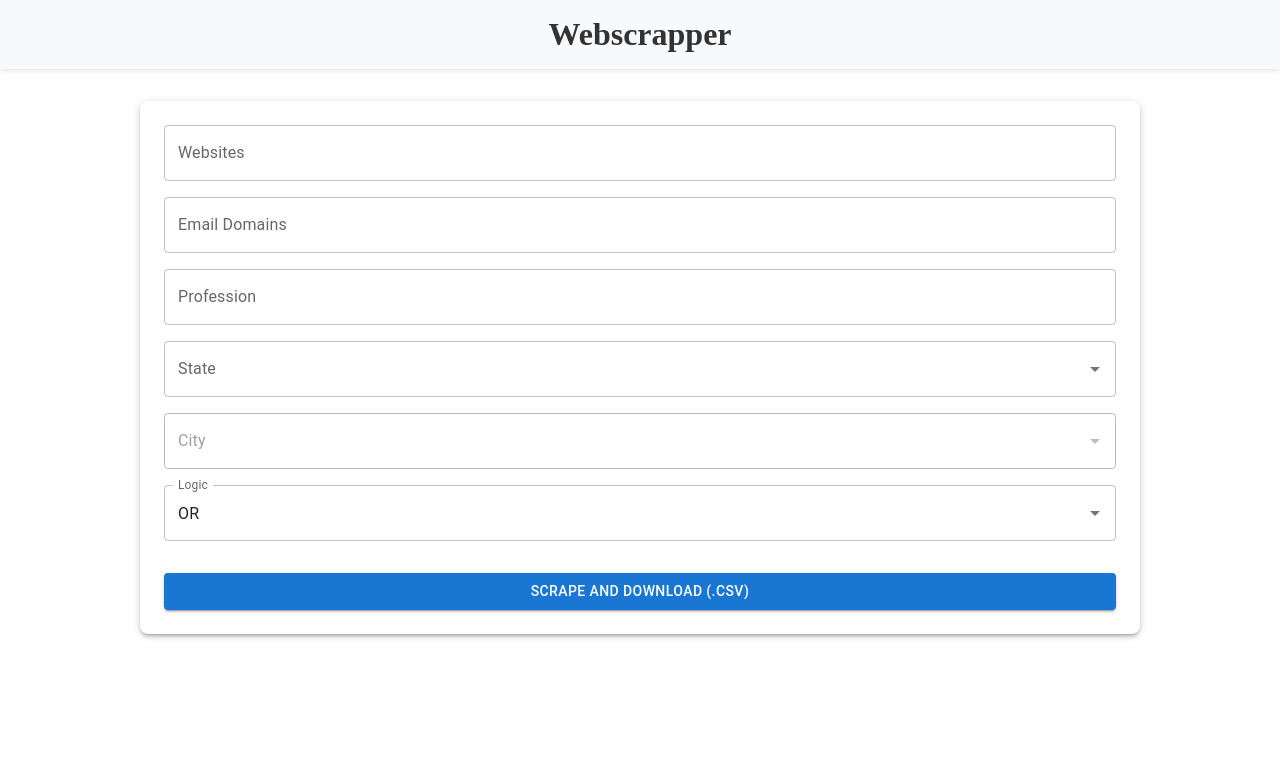
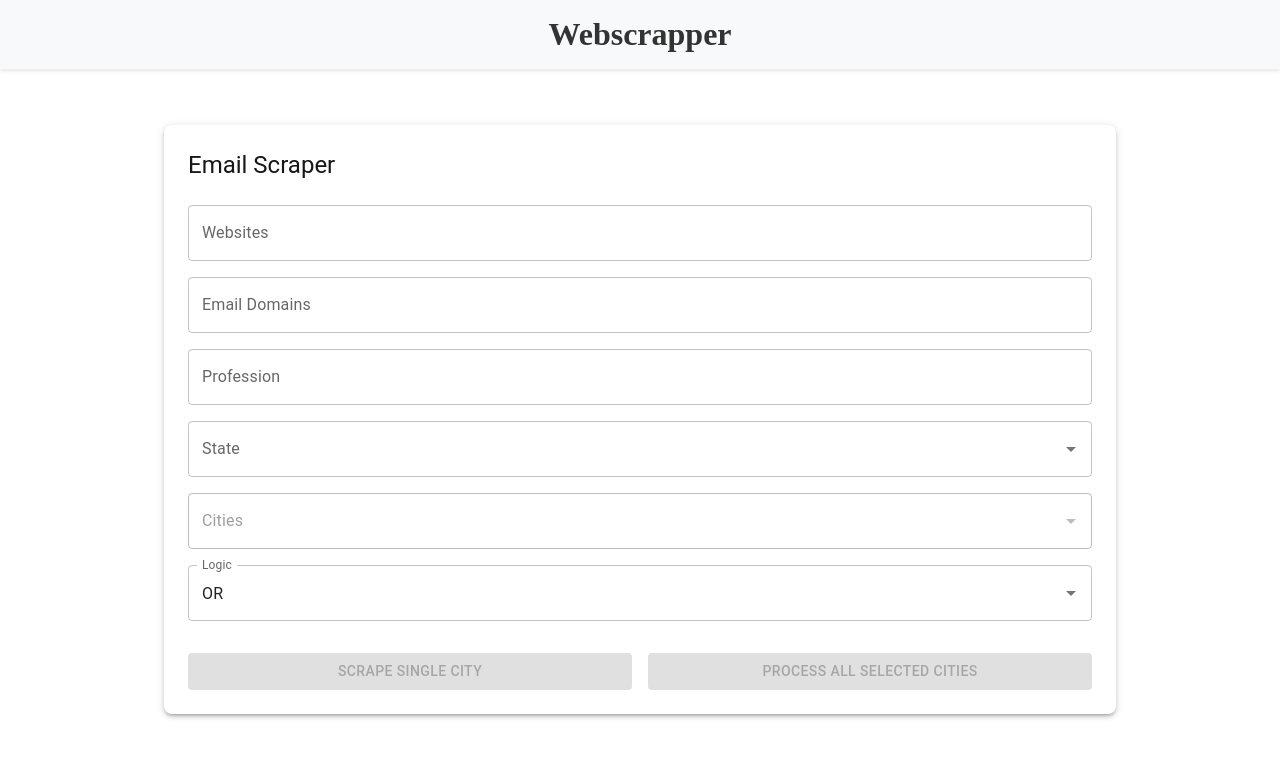
Before and after one commit to Chirag373/webscrapper, a Next.js app: page / in a window 1280 px wide. Shown: the top 758 px of the page. Built offline with nearby package versions, Linux system fonts and the light colour scheme.

Commit message:
done with the scraper

```diff
--- a/src/components/InputFormContainer.tsx
+++ b/src/components/InputFormContainer.tsx
@@ -1,4 +1,4 @@
-import React, { useState, useMemo } from "react";
+import React, { useState, useMemo, useEffect } from "react";
 import {
     Autocomplete,
     Chip,
@@ -7,9 +7,13 @@ import {
     Box,
     CircularProgress,
     Snackbar,
-    Alert
+    Alert,
+    Typography,
+    LinearProgress,
+    Card,
+    CardContent
 } from "@mui/material";
-import { handleFormSubmit } from "@/utils/formHandlers";
+import { handleFormSubmit, scrapeSearchResults } from "@/utils/formHandlers";
 import usCities from "../data/us_cities_states.json";
 
 export default function InputFormContainer() {
@@ -17,9 +21,14 @@ export default function InputFormContainer() {
     const [email, setEmail] = useState<string[]>([]);
     const [profession, setProfession] = useState('');
     const [state, setState] = useState('');
-    const [city, setCity] = useState('');
+    const [selectedCities, setSelectedCities] = useState<string[]>([]);
     const [logic, setLogic] = useState<'OR' | 'AND'>('OR');
     const [loading, setLoading] = useState(false);
+    const [batchProcessing, setBatchProcessing] = useState(false);
+    const [currentCity, setCurrentCity] = useState('');
+    const [progress, setProgress] = useState(0);
+    const [totalCities, setTotalCities] = useState(0);
+    const [allScrapedEmails, setAllScrapedEmails] = useState<{[city: string]: string[]}>({});
     const [notification, setNotification] = useState({ open: false, message: '', severity: 'success' as 'success' | 'error' });
 
     const states = useMemo(() => Object.keys(usCities), []);
@@ -32,17 +41,139 @@ export default function InputFormContainer() {
         setLoading(true);
 
         try {
-            const result = await handleFormSubmit({ sites, email, profession, city, state, logic });
+            const result = await handleFormSubmit({
+                sites,
+                email,
+                profession,
+                city: selectedCities[0] || '',
+                state,
+                logic
+            });
+
             if (result?.success) {
-                setNotification({ open: true, message: `Successfully scraped ${result.emailCount} email addresses!`, severity: 'success' });
+                // Create and download CSV
+                const csvContent = 'Email,City,State\n' +
+                    result.emails?.map(email => `${email},${selectedCities[0] || ''},${state}`).join('\n');
+
+                const blob = new Blob([csvContent], { type: 'text/csv' });
+                const url = window.URL.createObjectURL(blob);
+                const a = document.createElement('a');
+                a.href = url;
+                a.download = 'scraped_emails.csv';
+                document.body.appendChild(a);
+                a.click();
+                document.body.removeChild(a);
+                window.URL.revokeObjectURL(url);
+
+                setNotification({
+                    open: true,
+                    message: `Successfully scraped ${result.emailCount} email addresses!`,
+                    severity: 'success'
+                });
             } else {
-                setNotification({ open: true, message: result?.error || 'Failed to scrape emails', severity: 'error' });
+                setNotification({
+                    open: true,
+                    message: result?.error || 'Failed to scrape emails',
+                    severity: 'error'
+                });
             }
         } catch (error) {
-            setNotification({ open: true, message: error instanceof Error ? error.message : 'An unknown error occurred', severity: 'error' });
+            setNotification({
+                open: true,
+                message: error instanceof Error ? error.message : 'An unknown error occurred',
+                severity: 'error'
+            });
         } finally {
             setLoading(false);
         }
+    };
+
+    const handleBatchProcess = async () => {
+        if (!state || selectedCities.length === 0) {
+            setNotification({
+                open: true,
+                message: 'Please select a state and at least one city',
+                severity: 'error'
+            });
+            return;
+        }
+
+        setBatchProcessing(true);
+        setProgress(0);
+        setTotalCities(selectedCities.length);
+        setAllScrapedEmails({});
+
+        const allEmailsResult: {[city: string]: string[]} = {};
+
+        for (let i = 0; i < selectedCities.length; i++) {
+            const city = selectedCities[i];
+            setCurrentCity(city);
+            setProgress(Math.round(((i) / selectedCities.length) * 100));
+
+            try {
+                const formData = {
+                    sites,
+                    email,
+                    profession,
+                    city,
+                    state,
+                    logic,
+                    pages: 3
+                };
+
+                console.log(`Processing city ${i + 1}/${selectedCities.length}: ${city}`);
+
+                const result = await scrapeSearchResults(formData);
+
+                if (result.success && result.emails && result.emails.length > 0) {
+                    allEmailsResult[city] = result.emails;
+                    setAllScrapedEmails(prev => ({...prev, [city]: result.emails || []}));
+                    console.log(`Found ${result.emails.length} emails for ${city}`);
+                } else {
+                    console.log(`No emails found for ${city}`);
+                    allEmailsResult[city] = [];
+                    setAllScrapedEmails(prev => ({...prev, [city]: []}));
+                }
+
+                await new Promise(resolve => setTimeout(resolve, 3000));
+
+            } catch (error) {
+                console.error(`Error processing ${city}:`, error);
+                allEmailsResult[city] = [];
+                setAllScrapedEmails(prev => ({...prev, [city]: []}));
+            }
+        }
+
+        setProgress(100);
+        setCurrentCity('');
+
+        let csvContent = 'Email,City,State\n';
+
+        Object.entries(allEmailsResult).forEach(([city, emails]) => {
+            emails.forEach(email => {
+                csvContent += `${email},${city},${state}\n`;
+            });
+        });
+
+        const totalUniqueEmails = Object.values(allEmailsResult).flat().length;
+
+        const blob = new Blob([csvContent], { type: 'text/csv' });
+        const url = window.URL.createObjectURL(blob);
+        const a = document.createElement('a');
+        a.href = url;
+        a.download = `${state}_emails.csv`;
+        document.body.appendChild(a);
+        a.click();
+        document.body.removeChild(a);
+        window.URL.revokeObjectURL(url);
+
+        setNotification({
+            open: true,
+            message: `Successfully scraped ${totalUniqueEmails} unique email addresses from ${selectedCities.length} cities!`,
+            severity: 'success'
+        });
+
+        setBatchProcessing(false);
     };
 
     const handleCloseNotification = () => {
@@ -56,12 +187,23 @@ export default function InputFormContainer() {
         if (!email.includes(formatted)) setEmail([...email, formatted]);
     };
 
+    useEffect(() => {
+        setSelectedCities([]);
+    }, [state]);
+
+    const totalEmailsFound = useMemo(() => {
+        return Object.values(allScrapedEmails).reduce((sum, emails) => sum + emails.length, 0);
+    }, [allScrapedEmails]);
+
     return (
+        <Box sx={{ maxWidth: 1000, mx: 'auto', my: 4, p: 3 }}>
             <Box
                 component="form"
                 onSubmit={handleSubmit}
-            sx={{ maxWidth: 1000, mx: 'auto', my: 4, p: 3, display: 'flex', flexDirection: 'column', gap: 2, boxShadow: 3, borderRadius: 2 }}
+                sx={{ display: 'flex', flexDirection: 'column', gap: 2, boxShadow: 3, borderRadius: 2, p: 3, mb: 4 }}
             >
+                <Typography variant="h5" gutterBottom>Email Scraper</Typography>
+
                 <Autocomplete
                     multiple
                     freeSolo
@@ -77,15 +219,13 @@ export default function InputFormContainer() {
                     }}
                     renderTags={(value, getTagProps) =>
                         value.map((option, index) => {
-                        const tagProps = getTagProps({ index });
-                        // Extract the key from tagProps and pass it directly
-                        const { key, ...otherProps } = tagProps;
+                            const { key, ...tagProps } = getTagProps({ index });
                             return (
                                 <Chip
                                     key={key}
                                     label={option}
                                     variant="outlined"
-                                {...otherProps}
+                                    {...tagProps}
                                 />
                             );
                         })
@@ -107,13 +247,17 @@ export default function InputFormContainer() {
                         }
                     }}
                     renderTags={(value, getTagProps) =>
-                    value.map((option, index) => (
+                        value.map((option, index) => {
+                            const { key, ...tagProps } = getTagProps({ index });
+                            return (
                                 <Chip
+                                    key={key}
                                     label={option}
                                     variant="outlined"
-                            {...getTagProps({ index })}
+                                    {...tagProps}
                                 />
-                    ))
+                            );
+                        })
                     }
                     renderInput={(params) => <TextField {...params} label="Email Domains" placeholder="Type and press enter (e.g. @gmail.com)" />}
                 />
@@ -129,16 +273,17 @@ export default function InputFormContainer() {
                 <Autocomplete
                     options={states}
                     value={state}
-                onChange={(e, v) => { setState(v || ''); setCity(''); }}
+                    onChange={(e, v) => { setState(v || ''); }}
                     renderInput={(params) => <TextField {...params} label="State" />}
                 />
 
                 <Autocomplete
+                    multiple
                     options={availableCities}
-                value={city}
-                onChange={(e, v) => setCity(v || '')}
+                    value={selectedCities}
+                    onChange={(e, v) => setSelectedCities(v)}
                     disabled={!state}
-                renderInput={(params) => <TextField {...params} label="City" />}
+                    renderInput={(params) => <TextField {...params} label="Cities" />}
                 />
 
                 <Autocomplete
@@ -148,16 +293,66 @@ export default function InputFormContainer() {
                     renderInput={(params) => <TextField {...params} label="Logic" />}
                 />
 
+                <Box sx={{ display: 'flex', gap: 2 }}>
                     <Button
                         type="submit"
                         variant="contained"
-                fullWidth
-                disabled={loading}
+                        disabled={loading || batchProcessing || !state || selectedCities.length !== 1}
                         startIcon={loading ? <CircularProgress size={20} color="inherit" /> : null}
-                sx={{ mt: 2 }}
+                        sx={{ mt: 2, flex: 1 }}
                     >
-                {loading ? 'Scraping...' : 'Scrape and Download (.csv)'}
+                        {loading ? 'Scraping...' : 'Scrape Single City'}
                     </Button>
+
+                    <Button
+                        variant="contained"
+                        color="secondary"
+                        disabled={loading || batchProcessing || !state || selectedCities.length === 0}
+                        startIcon={batchProcessing ? <CircularProgress size={20} color="inherit" /> : null}
+                        onClick={handleBatchProcess}
+                        sx={{ mt: 2, flex: 1 }}
+                    >
+                        {batchProcessing ? 'Processing...' : 'Process All Selected Cities'}
+                    </Button>
+                </Box>
+            </Box>
+
+            {batchProcessing && (
+                <Card sx={{ mb: 4 }}>
+                    <CardContent>
+                        <Typography variant="h6" gutterBottom>
+                            Processing Cities...
+                        </Typography>
+                        <Typography variant="body2" gutterBottom>
+                            Currently processing: {currentCity || 'Preparing...'}
+                        </Typography>
+                        <Typography variant="body2" gutterBottom>
+                            Progress: {progress}% ({Object.keys(allScrapedEmails).length}/{totalCities} cities)
+                        </Typography>
+                        <LinearProgress variant="determinate" value={progress} sx={{ mb: 2 }} />
+                        <Typography variant="body2">
+                            Total emails found so far: {totalEmailsFound}
+                        </Typography>
+                    </CardContent>
+                </Card>
+            )}
+
+            {Object.keys(allScrapedEmails).length > 0 && (
+                <Card>
+                    <CardContent>
+                        <Typography variant="h6" gutterBottom>Results Summary</Typography>
+                        <Box sx={{ maxHeight: 300, overflow: 'auto' }}>
+                            {Object.entries(allScrapedEmails).map(([city, emails]) => (
+                                <Box key={city} sx={{ mb: 1 }}>
+                                    <Typography variant="subtitle2">
+                                        {city}: {emails.length} emails
+                                    </Typography>
+                                </Box>
+                            ))}
+                        </Box>
+                    </CardContent>
+                </Card>
+            )}
 
             <Snackbar
                 open={notification.open}
```
Also changed, not shown: src/utils/formHandlers.ts (+16 -23 lines). Lines whose indentation alone changed are shown as unchanged.
